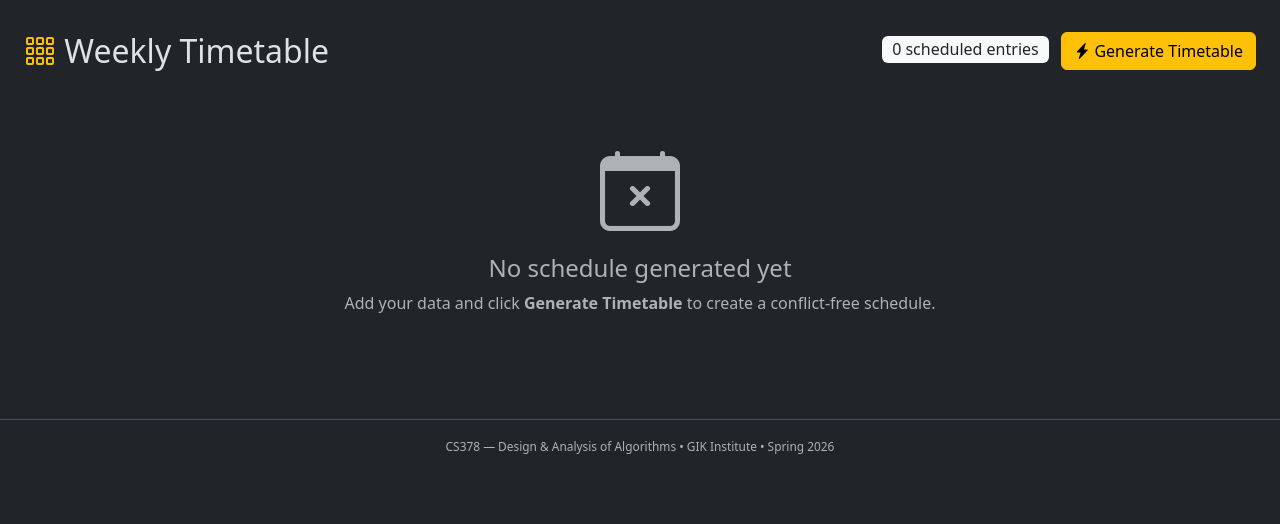
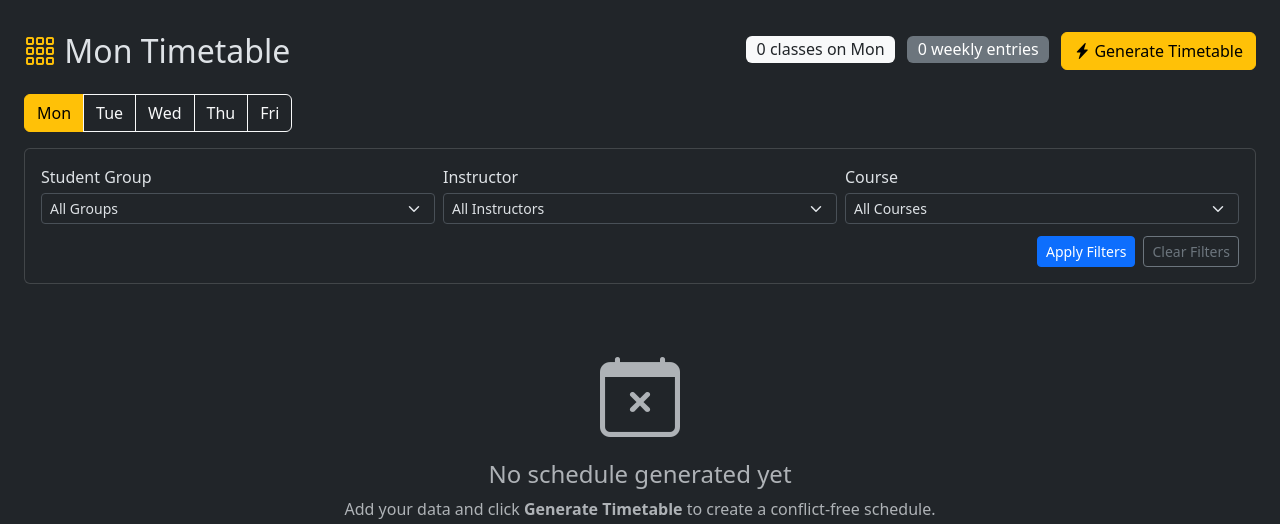
Before and after one commit to jagtar5/Schedulo-Giki, a Flask app: page /timetable in a window 1280 px wide. Shown: the part 57-581 px from the top of the page. Run offline with Flask 3, Linux system fonts and the light colour scheme.

Commit message:
Add hard-constraint scheduler and UI integration
Introduce a hard-constraint timetable solver and wire it into the app UI and docs.

- New schedulo/algorithm.py: hard-constraints-only scheduler (greedy + bounded local backtrack + random restarts). Exposes generate_hard_timetable() which returns assignments and metrics (runtime, complexity, restarts, hard_valid).
- Integrate solver into routes.py: import algorithm, implement POST /generate to run solver, clear/commit Schedule rows, and flash runtime/metrics; /timetable now supports per-weekday view (/timetable/<day>) and query filters (group, teacher, course) and builds a room × timeslot grid; /offerings supports filtering by group and course.
- Templates updated: manage_offerings.html adds group/course filters; timetable.html revised to show one weekday at a time, weekday navigation, filters, room × timeslot grid, and nicer schedule cards.
- Small demo data change: set teacher.max_consecutive=1 in demo_data.py (was 3).
- CSS tweaks for timetable sizing and card min-height.
- project_context.mkd updated to document Phase 2 progress, algorithm summary, route/UI changes, and usage notes.

This commit adds the core hard-constraint scheduling implementation and the UI plumbing to generate and inspect generated schedules.

```diff
--- a/schedulo/demo_data.py
+++ b/schedulo/demo_data.py
@@ -24,7 +24,7 @@ def seed_database():
             id=t["teacher_id"],
             name=t["name"],
             department=t["department"],
-            max_consecutive=3,
+            max_consecutive=1,
         ))
     db.session.flush()
 
--- a/schedulo/routes.py
+++ b/schedulo/routes.py
@@ -1,5 +1,6 @@
 from flask import Blueprint, render_template, request, redirect, url_for, flash
 from models import db, Teacher, Course, Room, StudentGroup, TimeSlot, CourseOffering, Schedule
+from algorithm import generate_hard_timetable
 
 main = Blueprint("main", __name__)
 
@@ -284,7 +285,16 @@ def delete_timeslot(id):
 
 @main.route("/offerings")
 def offerings():
-    items = CourseOffering.query.order_by(CourseOffering.id).all()
+    selected_group_id = request.args.get("group_id", "").strip()
+    selected_course_id = request.args.get("course_id", "").strip()
+
+    items_query = CourseOffering.query
+    if selected_group_id:
+        items_query = items_query.filter(CourseOffering.group_id == selected_group_id)
+    if selected_course_id:
+        items_query = items_query.filter(CourseOffering.course_id == selected_course_id)
+
+    items = items_query.order_by(CourseOffering.id).all()
     all_teachers = Teacher.query.order_by(Teacher.name).all()
     all_courses = Course.query.order_by(Course.code).all()
     all_groups = StudentGroup.query.order_by(StudentGroup.name).all()
@@ -294,6 +304,8 @@ def offerings():
         teachers=all_teachers,
         courses=all_courses,
         groups=all_groups,
+        selected_group_id=selected_group_id,
+        selected_course_id=selected_course_id,
     )
 
 
@@ -336,40 +348,100 @@ def delete_offering(id):
 # ══════════════════════════════════════════════════════════════════════════════
 
 @main.route("/timetable")
-def timetable():
-    schedules = Schedule.query.all()
-    timeslots = TimeSlot.query.order_by(TimeSlot.start_time).all()
+@main.route("/timetable/<string:day>")
+def timetable(day="Mon"):
     days = ["Mon", "Tue", "Wed", "Thu", "Fri"]
+    selected_day = day if day in days else "Mon"
 
-    # Build unique sorted time ranges
-    time_ranges = sorted(
-        list({(ts.start_time, ts.end_time) for ts in timeslots}),
-        key=lambda x: x[0],
+    selected_group_id = request.args.get("group_id", "").strip()
+    selected_teacher_id = request.args.get("teacher_id", "").strip()
+    selected_course_id = request.args.get("course_id", "").strip()
+
+    schedules_query = Schedule.query
+    if selected_group_id or selected_teacher_id or selected_course_id:
+        schedules_query = schedules_query.join(CourseOffering)
+        if selected_group_id:
+            schedules_query = schedules_query.filter(CourseOffering.group_id == selected_group_id)
+        if selected_teacher_id:
+            schedules_query = schedules_query.filter(CourseOffering.teacher_id == selected_teacher_id)
+        if selected_course_id:
+            schedules_query = schedules_query.filter(CourseOffering.course_id == selected_course_id)
+
+    all_schedules = schedules_query.all()
+    day_slots = (
+        TimeSlot.query.filter_by(day=selected_day)
+        .order_by(TimeSlot.start_time)
+        .all()
     )
+    rooms = Room.query.order_by(Room.name).all()
+    groups = StudentGroup.query.order_by(StudentGroup.name).all()
+    teachers = Teacher.query.order_by(Teacher.name).all()
+    courses = Course.query.order_by(Course.code).all()
 
-    # Build grid: grid[day][time_range] = list of schedule entries
-    grid = {}
-    for day in days:
-        grid[day] = {}
-        for tr in time_ranges:
-            grid[day][tr] = []
+    # Build room x timeslot matrix
+    grid = {room.id: {slot.id: [] for slot in day_slots} for room in rooms}
 
-    for s in schedules:
-        ts = s.timeslot
-        key = (ts.start_time, ts.end_time)
-        if ts.day in grid and key in grid[ts.day]:
-            grid[ts.day][key].append(s)
+    for sched in all_schedules:
+        if sched.timeslot.day == selected_day and sched.room_id in grid:
+            if sched.timeslot_id in grid[sched.room_id]:
+                grid[sched.room_id][sched.timeslot_id].append(sched)
 
     return render_template(
         "timetable.html",
+        days=days,
+        selected_day=selected_day,
+        rooms=rooms,
+        day_slots=day_slots,
         grid=grid,
-        days=days,
-        time_ranges=time_ranges,
-        total=len(schedules),
+        total=len(all_schedules),
+        day_total=sum(len(grid[r.id][s.id]) for r in rooms for s in day_slots),
+        groups=groups,
+        teachers=teachers,
+        courses=courses,
+        selected_group_id=selected_group_id,
+        selected_teacher_id=selected_teacher_id,
+        selected_course_id=selected_course_id,
     )
 
 
 @main.route("/generate", methods=["POST"])
 def generate():
-    flash("⚙️ Algorithm engine is not implemented yet — coming in Phase 2!", "info")
+    result = generate_hard_timetable()
+
+    if not result["success"]:
+        metrics = result.get("metrics", {})
+        flash(result.get("message", "Timetable generation failed."), "danger")
+        flash(
+            "Runtime: {} ms | Time: {} | Space: {}".format(
+                metrics.get("computation_time_ms", 0),
+                metrics.get("time_complexity", "N/A"),
+                metrics.get("space_complexity", "N/A"),
+            ),
+            "warning",
+        )
+        return redirect(url_for("main.timetable"))
+
+    Schedule.query.delete()
+    for item in result["assignments"]:
+        db.session.add(
+            Schedule(
+                offering_id=item["offering_id"],
+                room_id=item["room_id"],
+                timeslot_id=item["timeslot_id"],
+            )
+        )
+    db.session.commit()
+
+    metrics = result.get("metrics", {})
+    flash(result.get("message", "Timetable generated."), "success")
+    flash(
+        "Scheduled {} sessions | Runtime: {} ms | Restarts: {} | Time: {} | Space: {}".format(
+            len(result["assignments"]),
+            metrics.get("computation_time_ms", 0),
+            metrics.get("restarts_used", 0),
+            metrics.get("time_complexity", "N/A"),
+            metrics.get("space_complexity", "N/A"),
+        ),
+        "info",
+    )
     return redirect(url_for("main.timetable"))
--- a/schedulo/static/style.css
+++ b/schedulo/static/style.css
@@ -11,8 +11,12 @@
 
 /* Timetable grid */
 .timetable-grid td {
-    min-width: 160px;
+    min-width: 140px;
     vertical-align: top;
+}
+
+.timetable-grid th {
+    min-width: 130px;
 }
 
 /* Schedule cards inside the grid */
@@ -22,6 +26,7 @@
     font-size: 0.82rem;
     text-align: left;
     transition: transform 0.15s ease;
+    min-height: 72px;
 }
 .schedule-card:hover {
     transform: scale(1.03);
--- a/schedulo/templates/timetable.html
+++ b/schedulo/templates/timetable.html
@@ -3,13 +3,65 @@
 
 {% block content %}
 <div class="d-flex justify-content-between align-items-center mb-4">
-    <h2 class="mb-0"><i class="bi bi-grid-3x3-gap text-warning"></i> Weekly Timetable</h2>
+    <h2 class="mb-0"><i class="bi bi-grid-3x3-gap text-warning"></i> {{ selected_day }} Timetable</h2>
     <div>
-        <span class="badge bg-light text-dark fs-6 me-2">{{ total }} scheduled entries</span>
+        <span class="badge bg-light text-dark fs-6 me-2">{{ day_total }} classes on {{ selected_day }}</span>
+        <span class="badge bg-secondary fs-6 me-2">{{ total }} weekly entries</span>
         <form action="{{ url_for('main.generate') }}" method="post" class="d-inline">
             <button class="btn btn-warning" id="generateBtn">
                 <i class="bi bi-lightning-charge-fill"></i> Generate Timetable
             </button>
+        </form>
+    </div>
+</div>
+
+<div class="mb-3">
+    <div class="btn-group" role="group" aria-label="Weekday navigation">
+        {% for day in days %}
+        <a
+            href="{{ url_for('main.timetable', day=day, group_id=selected_group_id, teacher_id=selected_teacher_id, course_id=selected_course_id) }}"
+            class="btn {% if day == selected_day %}btn-warning{% else %}btn-outline-light{% endif %}"
+        >
+            {{ day }}
+        </a>
+        {% endfor %}
+    </div>
+</div>
+
+<div class="card mb-3">
+    <div class="card-body py-3">
+        <form method="get" action="{{ url_for('main.timetable', day=selected_day) }}" class="row g-2">
+            <div class="col-md-4">
+                <label class="form-label mb-1">Student Group</label>
+                <select name="group_id" class="form-select form-select-sm">
+                    <option value="">All Groups</option>
+                    {% for g in groups %}
+                    <option value="{{ g.id }}" {% if selected_group_id == g.id %}selected{% endif %}>{{ g.name }}</option>
+                    {% endfor %}
+                </select>
+            </div>
+            <div class="col-md-4">
+                <label class="form-label mb-1">Instructor</label>
+                <select name="teacher_id" class="form-select form-select-sm">
+                    <option value="">All Instructors</option>
+                    {% for t in teachers %}
+                    <option value="{{ t.id }}" {% if selected_teacher_id == t.id %}selected{% endif %}>{{ t.name }}</option>
+                    {% endfor %}
+                </select>
+            </div>
+            <div class="col-md-4">
+                <label class="form-label mb-1">Course</label>
+                <select name="course_id" class="form-select form-select-sm">
+                    <option value="">All Courses</option>
+                    {% for c in courses %}
+                    <option value="{{ c.id }}" {% if selected_course_id == c.id %}selected{% endif %}>{{ c.code }} — {{ c.name }}</option>
+                    {% endfor %}
+                </select>
+            </div>
+            <div class="col-12 d-flex justify-content-end gap-2 pt-1">
+                <button class="btn btn-sm btn-primary">Apply Filters</button>
+                <a href="{{ url_for('main.timetable', day=selected_day) }}" class="btn btn-sm btn-outline-secondary">Clear Filters</a>
+            </div>
         </form>
     </div>
 </div>
@@ -25,24 +77,27 @@
     <table class="table table-bordered text-center align-middle timetable-grid">
         <thead>
             <tr class="table-dark">
-                <th style="width:100px;">Time</th>
-                {% for day in days %}
-                <th>{{ day }}</th>
+                <th style="width:220px;">Lecture Hall / Room</th>
+                {% for slot in day_slots %}
+                <th class="text-nowrap">{{ slot.start_time }}<br><small class="text-muted">{{ slot.end_time }}</small></th>
                 {% endfor %}
             </tr>
         </thead>
         <tbody>
-            {% for tr in time_ranges %}
+            {% for room in rooms %}
             <tr>
-                <td class="fw-bold text-nowrap bg-dark">{{ tr[0] }}<br><small class="text-muted">{{ tr[1] }}</small></td>
-                {% for day in days %}
+                <td class="fw-bold text-start bg-dark px-3">
+                    {{ room.name }}
+                    <br>
+                    <small class="text-muted">{{ room.room_type }} · {{ room.faculty }}</small>
+                </td>
+                {% for slot in day_slots %}
                 <td class="p-1">
-                    {% for s in grid[day][tr] %}
+                    {% for s in grid[room.id][slot.id] %}
                     <div class="schedule-card mb-1 p-2 rounded {% if s.offering.course.is_elective %}elective{% endif %}">
                         <strong>{{ s.offering.course.code }}</strong><br>
-                        <small>{{ s.offering.teacher.name }}</small><br>
-                        <span class="badge bg-dark">{{ s.room.name }}</span>
-                        <span class="badge bg-secondary">{{ s.offering.group.name }}</span>
+                        <small class="d-block">Section: {{ s.offering.group.name }}</small>
+                        <small class="text-muted d-block">{{ s.offering.teacher.name }}</small>
                     </div>
                     {% endfor %}
                 </td>
```
Also changed, not shown: schedulo/algorithm.py (added, +253 -0 lines), schedulo/templates/manage_offerings.html (+30 -0 lines), 1 other file.
